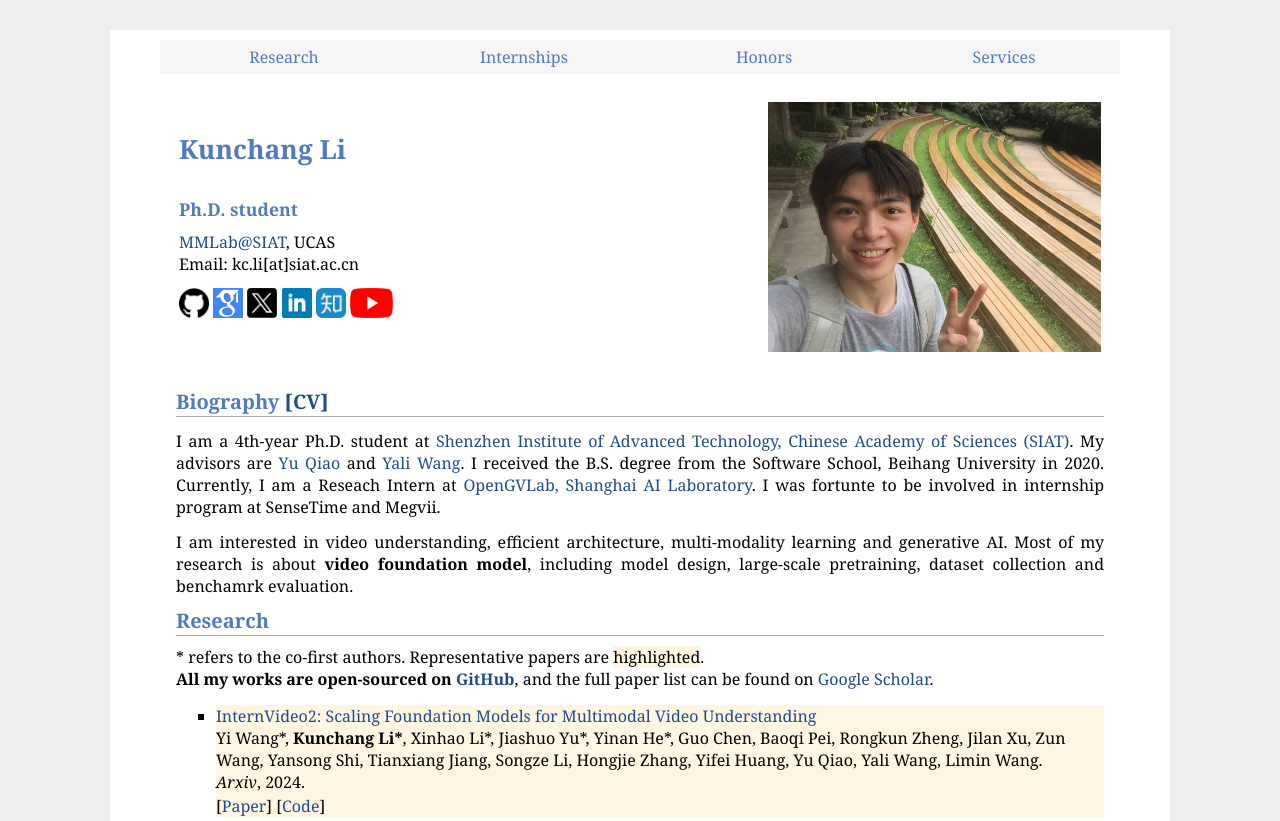
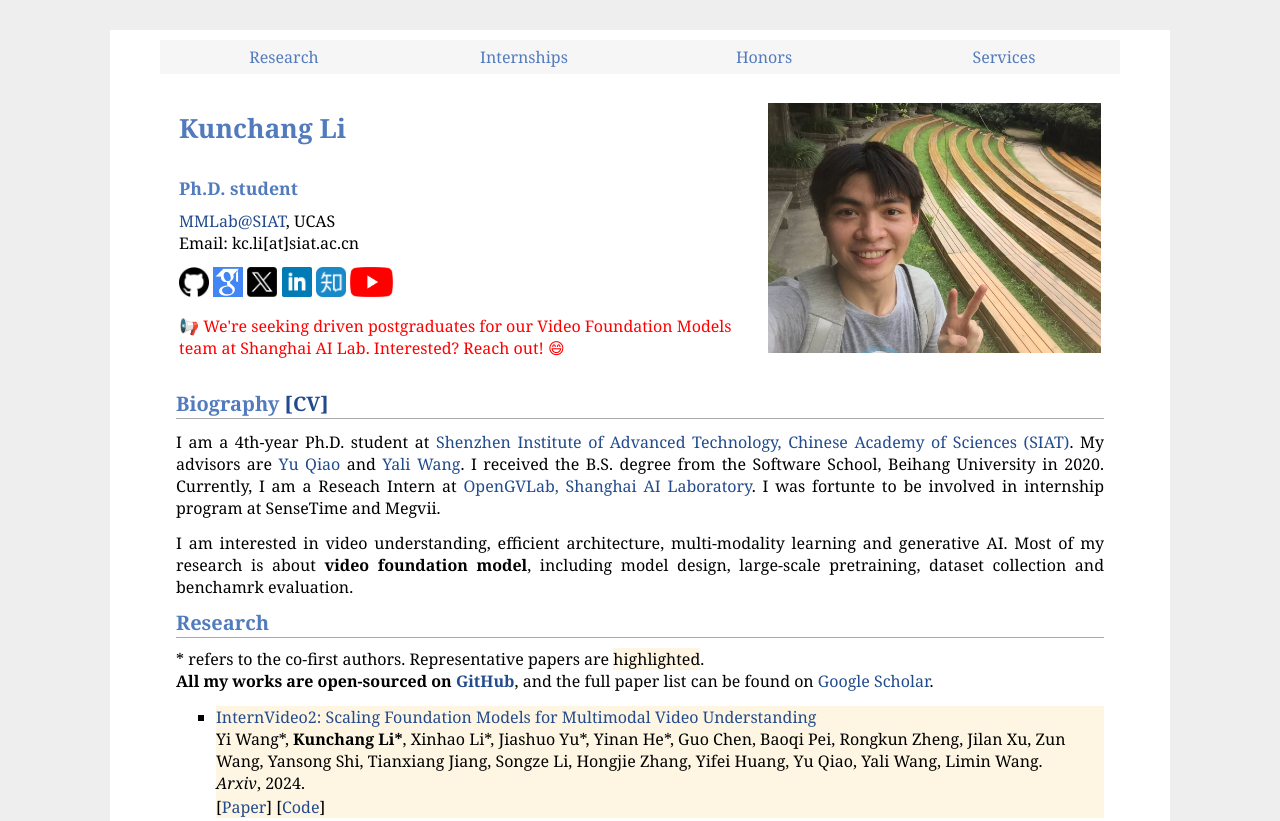
Before and after one commit to Andy1621/Andy1621.github.io, a plain HTML site: page index.html in a window 1280 px wide. Shown: the top 821 px of the page. Drawn offline with Linux system fonts and the light colour scheme.

Commit message:
update 0409

```diff
--- a/index.html
+++ b/index.html
@@ -54,6 +54,7 @@
 					<a href="https://www.zhihu.com/people/li-kun-chang-98"><img src="pics/zhihu.png" height="30px"></a>
 					<a href="https://www.youtube.com/channel/UC6xgJnBeCXK5gghwRLv-9bA"><img src="pics/youtube.png" height="30px"></a>
 				</p>
+				📢 <font color="red">We're seeking driven postgraduates for our Video Foundation Models team at Shanghai AI Lab. Interested? Reach out! 😄</font>
 			</td>
 			<td><img src="pics/likunchang.jpeg" height="250"></br></td>
 		<tr>
```
